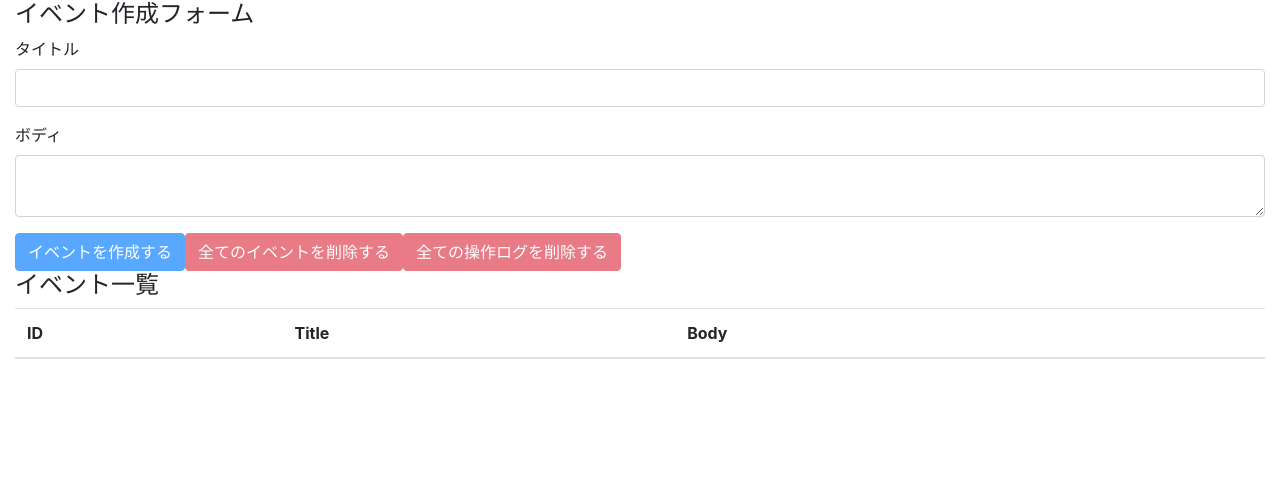
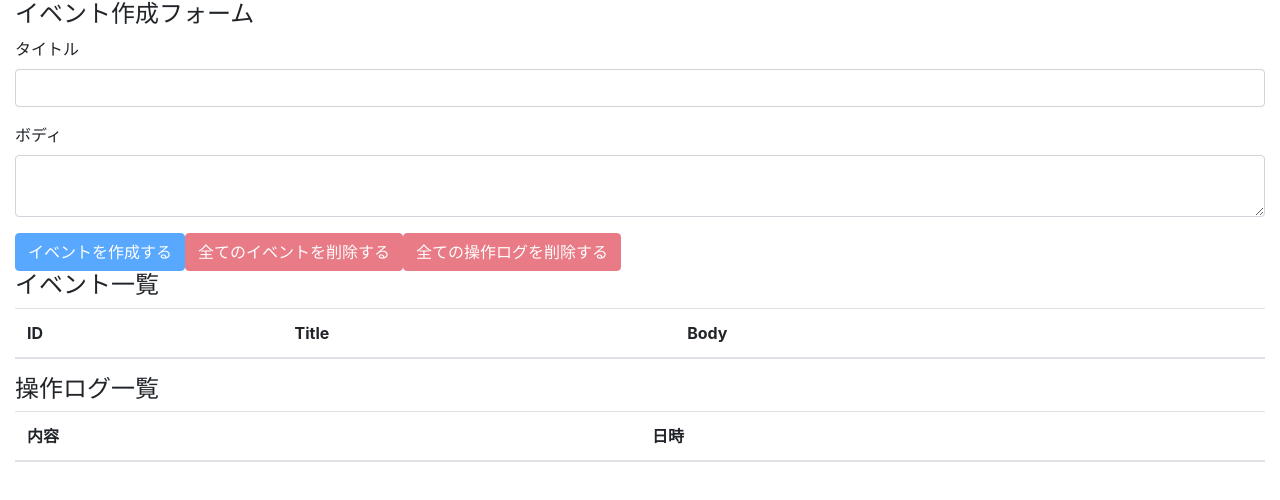
Before and after one commit to KOJI-YAMABE/react-hooks-101, a React (Create React App) app: page / in a window 1280 px wide. Shown: the top 500 px of the page. Built offline with nearby package versions, Linux system fonts and the light colour scheme.

Commit message:
display all oreration logs

```diff
--- a/src/components/App.js
+++ b/src/components/App.js
@@ -4,6 +4,7 @@
 
 import EventForm from './EventForm.js'
 import Events from './Events'
+import OperationLogs from './OperationLogs'
 import AppContext from '../contexts/AppContext'
 import reducer from '../reducers'
 
@@ -19,6 +20,7 @@
       <div className="container-fluid">
         <EventForm />
         <Events />
+        <OperationLogs />
       </div>
     </AppContext.Provider>
   )
--- /dev/null
+++ b/src/components/OperationLog.js
@@ -0,0 +1,12 @@
+import React from "react"
+
+const OperationLog = ({ operationLog }) => {
+  return (
+    <tr>
+      <td>{operationLog.description}</td>
+      <td>{operationLog.operatedAt}</td>
+    </tr>
+  )
+}
+
+export default OperationLog
--- /dev/null
+++ b/src/components/OperationLogs.js
@@ -0,0 +1,31 @@
+import React, { useContext } from "react"
+
+import AppContext from "../contexts/AppContext"
+import OperationLog from './OperationLog'
+
+const OperationLogs = () => {
+  const { state } = useContext(AppContext)
+  return (
+    <>
+    <h4>操作ログ一覧</h4>
+    <table className="table table-hover">
+      <thead>
+        <tr>
+          <th>内容</th>
+          <th>日時</th>
+        </tr>
+      </thead>
+      <tbody>
+        {
+          state.operationLogs.map((operationLog, index) => {
+            return <OperationLog key={index} operationLog={operationLog} />
+          })
+        }
+      </tbody>
+    </table>
+    </>
+
+  )
+}
+
+export default OperationLogs
```
